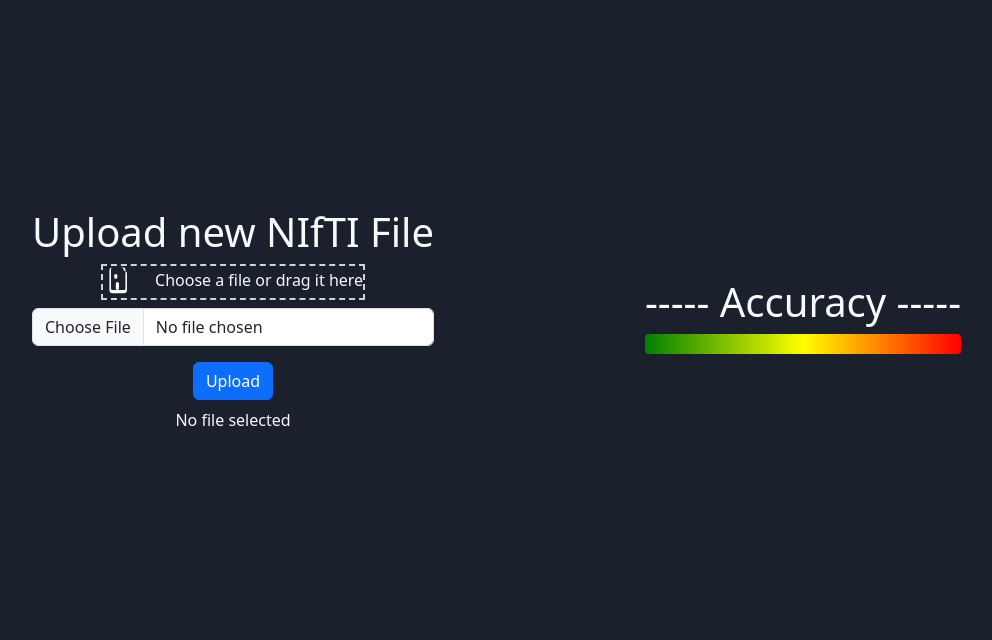
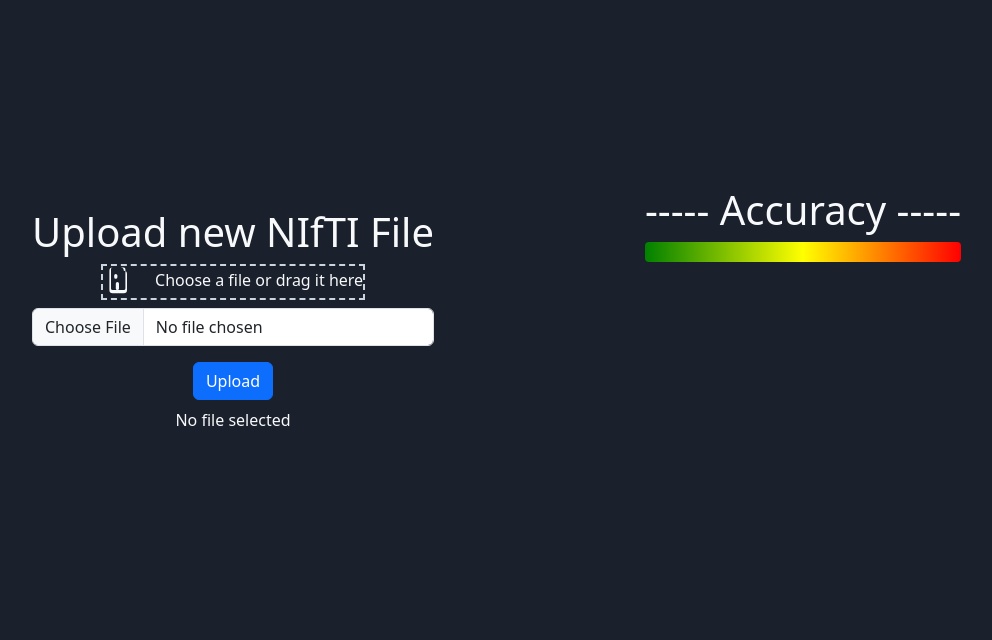
Before and after one commit to arshan-alee/glioblastoma, a Flask app: page / in a window 1280 px wide. Shown: the part 856-1496 px from the top of the page, without its empty margins (122-1114 px from the left). Run offline with Flask 3, Linux system fonts and the light colour scheme; some libraries are stand-ins or nearby versions.

Commit message:
small fixes

```diff
--- a/templates/upload.html
+++ b/templates/upload.html
@@ -100,15 +100,6 @@
 
     .show-visualize-button{
       display: none;
-      height:fit-content;
-      background-color: #4299e1;
-      color: white;
-      font-weight: bold;
-      padding: 1rem 2rem;
-      border: none;
-      border-radius: 0.375rem;
-      cursor: pointer;
-      transition: background-color 0.3s ease;
   }
 
   .upload-section {
@@ -139,6 +130,10 @@
 
     .upload-section label:hover svg {
       transform: scale(1.1);
+    }
+
+    .rendered-section {
+      height: 100%; /* Ensure the card takes the full height */
     }
 
   </style>
@@ -207,26 +202,28 @@
           </form>
           <div class="selected-file mt-2" id="selected-file">No file selected</div>
         </div>
-        <button class="show-visualize-button btn btn-secondary mt-3">Visualize</button>
+
       </div>
     </div>
 
     <!-- Rendered model section -->
     <div class="col-md-6 d-flex justify-content-center align-items-center">
-      <div class="card text-light rendered-section bg-transparent border-0">
-        <div class="card-body text-center">
-          <h1 class="card-title">----- Accuracy -----</h1>
-          <div class="color-bands" id="color-bands"></div>
-          <div class="prediction-percentage mt-2" id="prediction-percentage"></div>
+      <div class="card text-light rendered-section bg-transparent border-0" style="height: 300px;">
+        <div class="card-body text-center d-flex flex-column justify-content-between">
+          <div>
+            <h1 class="card-title">----- Accuracy -----</h1>
+            <div class="color-bands" id="color-bands"></div>
+            <div class="prediction-percentage mt-2" id="prediction-percentage"></div>
+          </div>
+          <div class="d-flex justify-content-center mt-auto">
+            <button class="show-visualize-button btn btn-primary">Visualize</button>
+          </div>
         </div>
       </div>
     </div>
+
   </div>
 </section>
-
-  <!-- Add Bootstrap JS for responsiveness and interactivity -->
-  <script src="https://cdn.jsdelivr.net/npm/bootstrap@5.3.0/dist/js/bootstrap.bundle.min.js"></script>
-
 
   <script>
     function setActive(link) {
```
